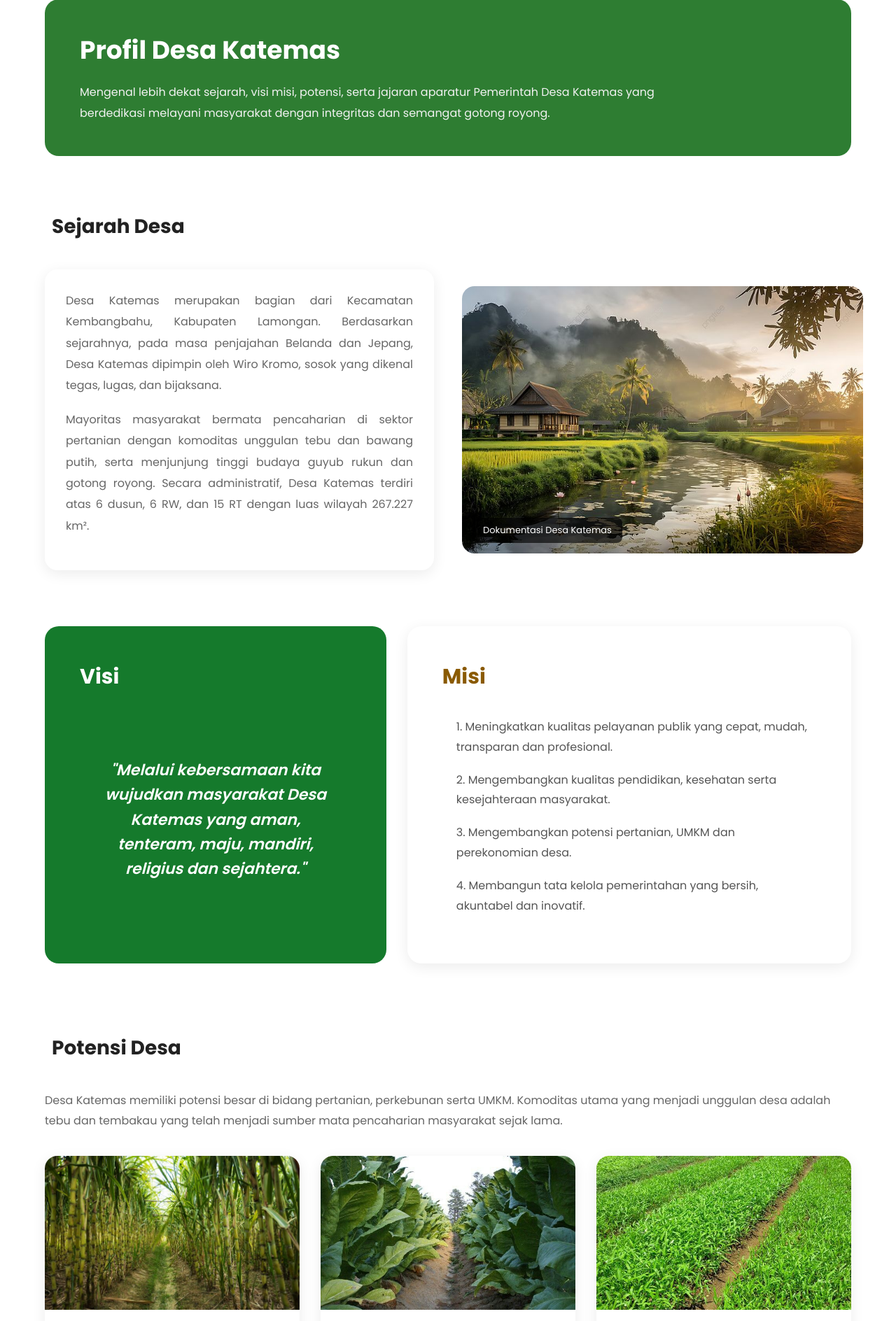
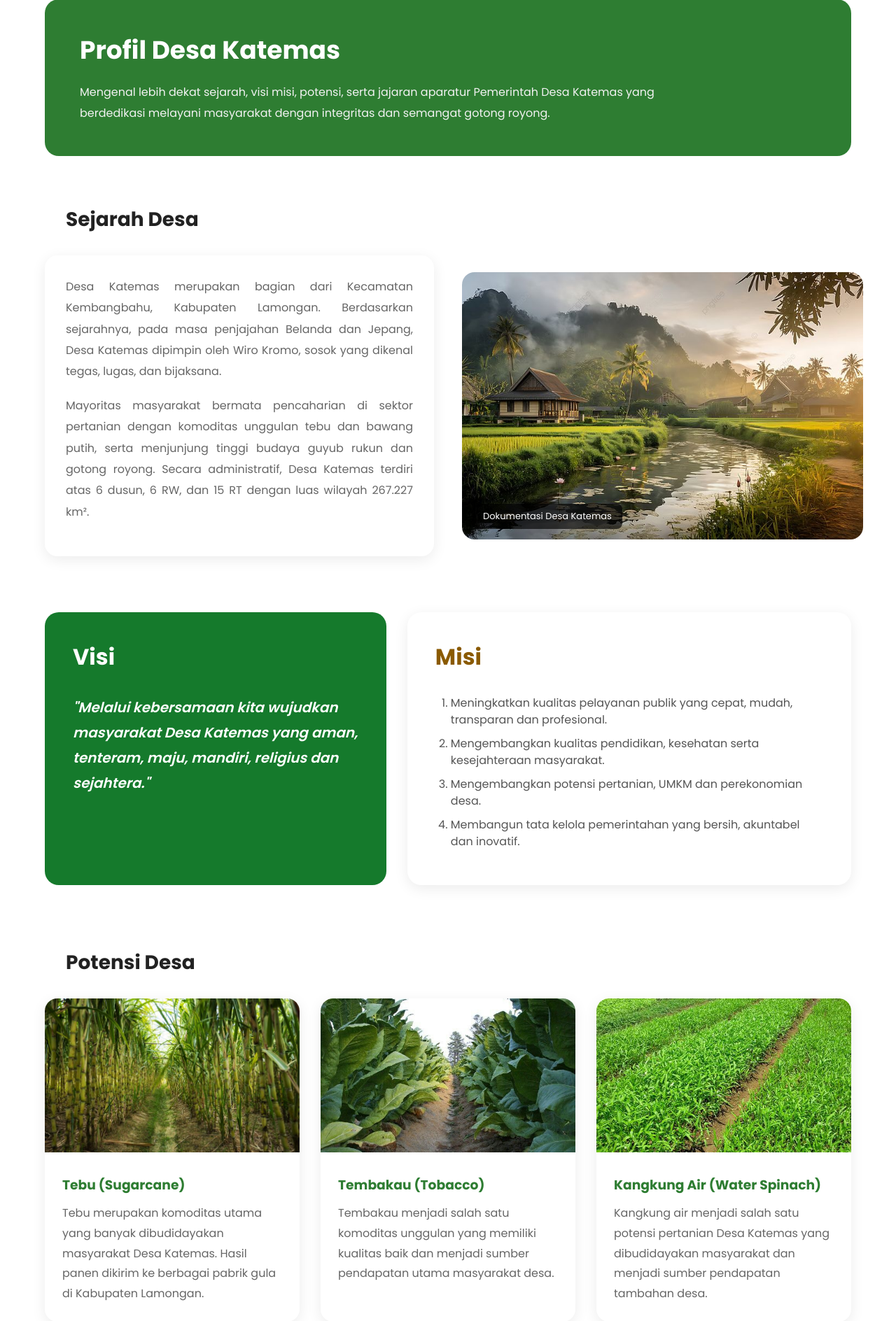
Before and after one commit to Dian2207/website-kkn, a Flask app: page /profil-desa in a window 1280 px wide. Shown: the part 91-1979 px from the top of the page at 70% size. Run offline with Flask 3, Linux system fonts and the light colour scheme; some libraries are stand-ins or nearby versions.

Commit message:
perbaiki page profil desa

```diff
--- a/static/css/profilDesa.css
+++ b/static/css/profilDesa.css
@@ -232,8 +232,7 @@ SEJARAH DESA
 .section-title h2{
 
     font-size:28px;
-    padding: 10px;
-
+    margin-left: 30px;
 }
 
 .history-grid{
@@ -317,49 +316,39 @@ SEJARAH DESA
     margin-bottom: 90px;
 }
 
-.vision-grid {
-    display: grid;
-    grid-template-columns: 1fr 1.3fr;
-    gap: 30px;
-    align-items: stretch; /* tinggi sama */
+.vision-grid{
+    display:grid;
+    grid-template-columns:1fr 1.3fr;
+    gap:30px;
+    align-items:stretch;
 }
 
-/* Card Visi */
-.vision-card {
-    background: #157A2C;
-    color: #fff;
-    padding: 50px;             /* sama dengan Misi */
-    border-radius: 20px;
-    display: flex;
-    flex-direction: column;
+.vision-card,
+.mission-card{
+    padding:40px;
+    border-radius:20px;
+    display:flex;
+    flex-direction:column;
 }
 
-/* Card Misi */
-.mission-card {
-    background: #fff;
-    padding: 50px;
-    border-radius: 20px;
-    box-shadow: 0 5px 20px rgba(0,0,0,.08);
-    display: flex;
-    flex-direction: column;
+.vision-card{
+    background:#157A2C;
+    color:#fff;
 }
 
-/* Judul sama untuk keduanya */
-.card-title {
-    display: flex;
-    align-items: center;
-    gap: 12px;
-    margin-bottom: 25px;
+.mission-card{
+    background:#fff;
+    box-shadow:0 5px 20px rgba(0,0,0,.08);
 }
 
-.card-title i {
-    font-size: 24px;
+.card-title{
+    margin-bottom:30px;
 }
 
-.card-title h2 {
-    font-size: 30px;
-    margin: 0;
-    align-items: center;
+.card-title h2{
+    font-size:32px;
+    margin:0;
+    font-weight:700;
 }
 
 /* Warna judul Misi (kuning) */
@@ -368,32 +357,35 @@ SEJARAH DESA
 }
 
 /* Konten Visi: dibuat fleksibel agar teks di tengah vertikal */
-.vision-card p {
-    font-size: 22px;
-    line-height: 1.6;
-    font-style: italic;
-    font-weight: 600;
-    text-align: center;
-    max-width: 90%;
-    margin: auto;          /* tengah vertikal dan horizontal */
-    flex: 1;
-    display: flex;
-    align-items: center;
-    justify-content: center;
-
+.vision-card p{
+    flex:1;
+    display:flex;
+    text-align:left;
+    font-size:20px;
+    line-height:1.8;
+    font-style:italic;
+    font-weight:600;
 }
 
 /* Konten Misi */
-.mission-card ul {
-    margin-top: 10px;
-    padding-left: 20px;
-    flex: 1;
+.mission-card ul{
+    margin:0;
+    padding-left:24px;
 }
 
-.mission-card li {
-    margin-bottom: 18px;
-    line-height: 1.8;
-    color: #555;
+.mission-card li{
+    margin-bottom:20px;
+    line-height:1.9;
+    color:#555;
+}
+.mission-card ol{
+    padding-left:22px;
+    margin:0;
+}
+
+.mission-card li{
+    margin-bottom:10px;
+    line-height:1.5;
 }
 
 /* Responsive */
@@ -402,7 +394,7 @@ SEJARAH DESA
         grid-template-columns: 1fr;
     }
     .vision-card p {
-        font-size: 20px;
+        font-size: 18px;
     }
 }
 
@@ -591,16 +583,17 @@ PERANGKAT DESA
 .location-info {
     background: #fff;
     border-radius: 18px;
-    padding: 50px;
+    padding: 30px;
     box-shadow: 0 5px 20px rgba(0, 0, 0, .08);
     display: flex;
     flex-direction: column;
-    height: 100%; /* agar mengisi penuh */
+    justify-content: center;
+    height: 100%;
 }
 
 .location-info h3 {
     margin-bottom: 25px;
-    font-size: 28px;
+    font-size: 20px;
 }
 
 .border-grid {
@@ -649,7 +642,7 @@ PERANGKAT DESA
 
 .location-map iframe {
     width: 100%;
-    height: 350px;
+    height: 280px;
     border: none;
     border-radius: 18px;
     box-shadow: 0 5px 20px rgba(0, 0, 0, .08);
@@ -707,7 +700,7 @@ PERANGKAT DESA
     display: flex;
     justify-content: space-between;
     align-items: center;
-    padding: 25px 35px;
+    padding: 20px 30px;
     background: #fff;
     border-radius: 18px;
     box-shadow: 0 5px 20px rgba(0, 0, 0, .08);
--- a/templates/user/profilDesa.html
+++ b/templates/user/profilDesa.html
@@ -157,12 +157,12 @@
                 <div class="card-title">
                     <h2>Misi</h2>
                 </div>
-                <ul>
-                    <li>1. Meningkatkan kualitas pelayanan publik yang cepat, mudah, transparan dan profesional.</li>
-                    <li>2. Mengembangkan kualitas pendidikan, kesehatan serta kesejahteraan masyarakat.</li>
-                    <li>3. Mengembangkan potensi pertanian, UMKM dan perekonomian desa.</li>
-                    <li>4. Membangun tata kelola pemerintahan yang bersih, akuntabel dan inovatif.</li>
-                </ul>
+                <ol>
+                    <li>Meningkatkan kualitas pelayanan publik yang cepat, mudah, transparan dan profesional.</li>
+                    <li>Mengembangkan kualitas pendidikan, kesehatan serta kesejahteraan masyarakat.</li>
+                    <li>Mengembangkan potensi pertanian, UMKM dan perekonomian desa.</li>
+                    <li>Membangun tata kelola pemerintahan yang bersih, akuntabel dan inovatif.</li>
+                </ol>
             </div>
         </div>
     </div>
@@ -177,9 +177,6 @@
         <div class="section-title">
             <h2>Potensi Desa</h2>
         </div>
-        <p class="section-description">
-            Desa Katemas memiliki potensi besar di bidang pertanian, perkebunan serta UMKM. Komoditas utama yang menjadi unggulan desa adalah tebu dan tembakau yang telah menjadi sumber mata pencaharian masyarakat sejak lama.
-        </p>
         <div class="potential-grid">
             <!-- Tebu -->
             <div class="potential-card">
```
